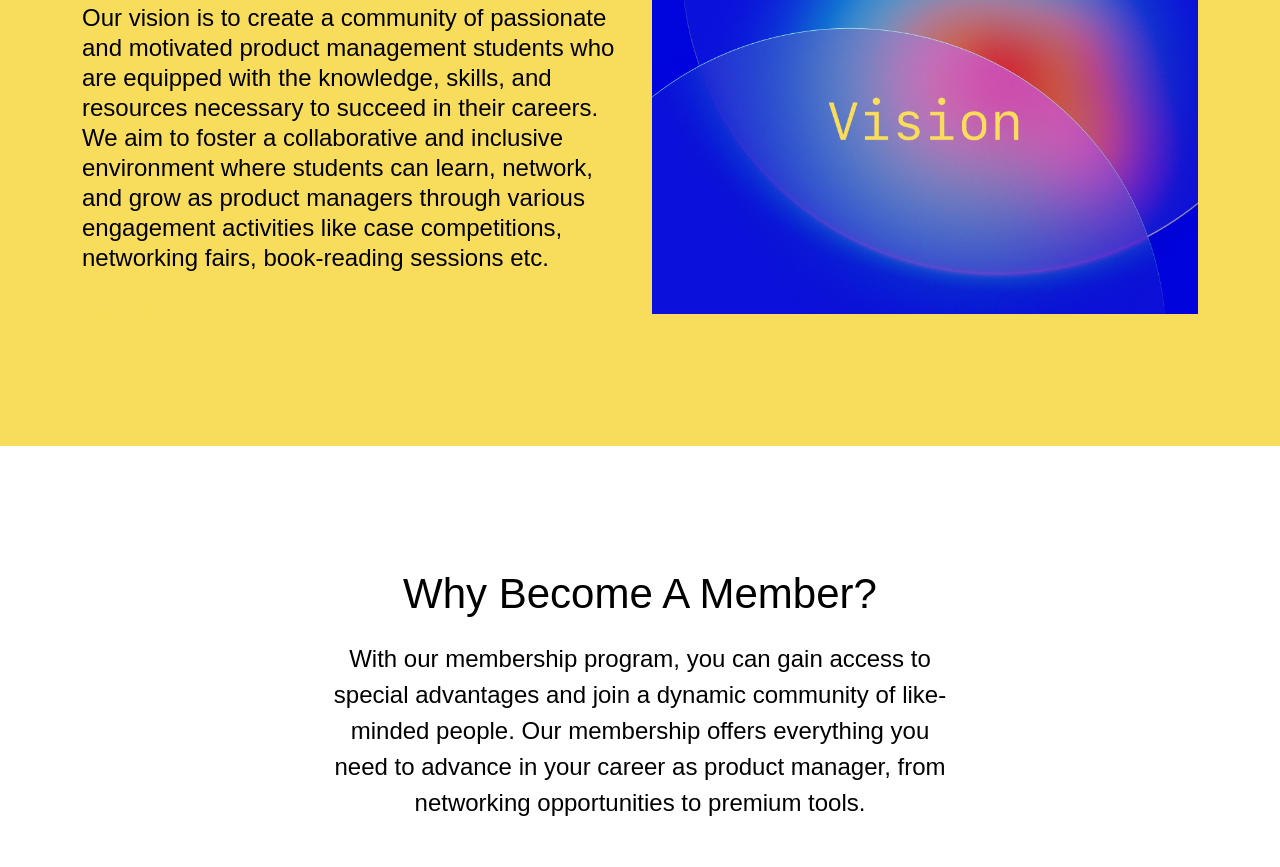
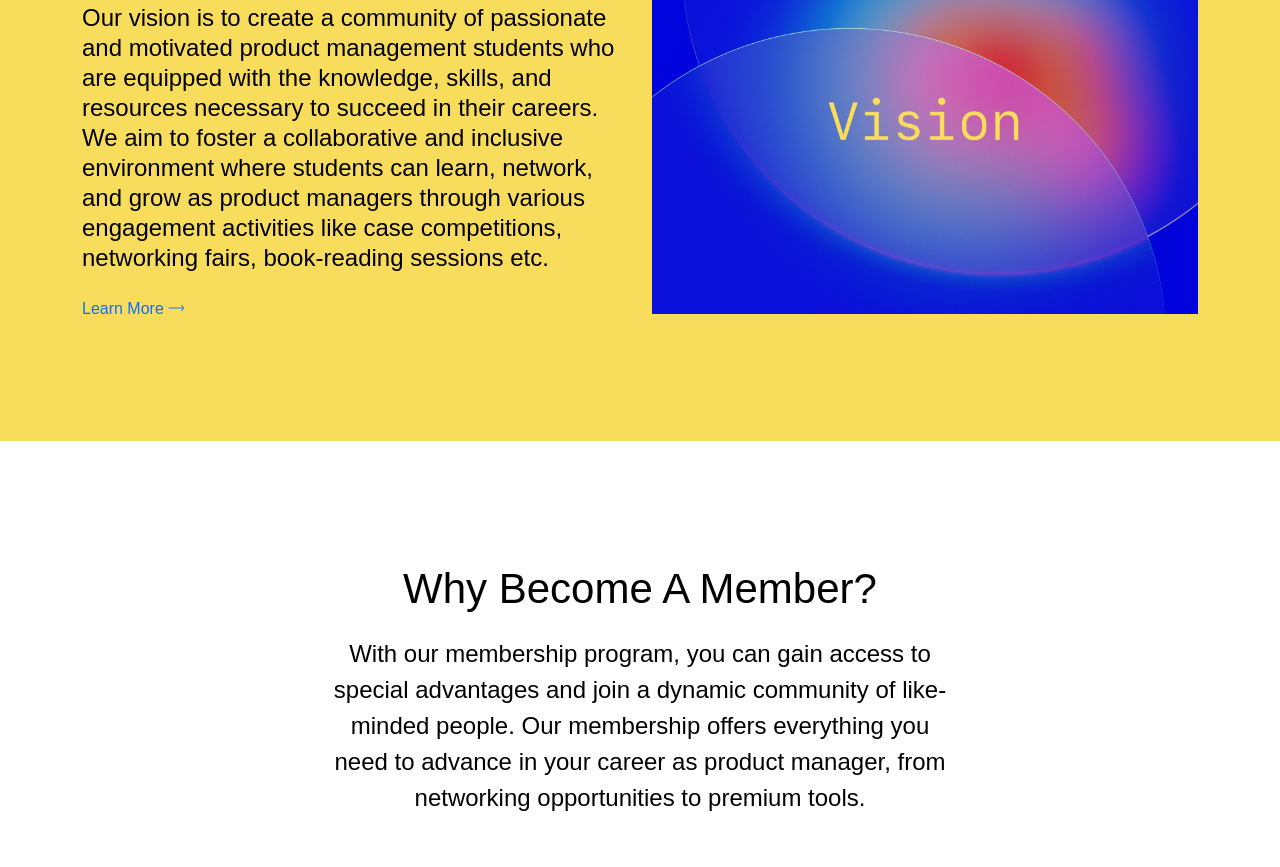
Before and after one commit to Sanatan-Shrivastava/tpl, a plain HTML site: page index.html in a window 1280 px wide. Shown: the part 1008-1875 px from the top of the page. Drawn offline with Linux system fonts and the light colour scheme; a script that the page names is missing; a web font is replaced by a local one.

Commit message:
added footer

```diff
--- a/custom.css
+++ b/custom.css
@@ -20,15 +20,16 @@
   font-size: 17px;
 }
 
-.custom-a {
+.csta {
   font-size: larger;
-  color: #f8dd5c;
+  font-weight: 300;
+  color: #130d6f;
   border-radius: 0.7rem;
 }
 
 .custom-a:hover {
   font-size: larger;
-  color: #130d6f;
+  /* color: #130d6f; */
 }
 
 .custom-alert {
```
